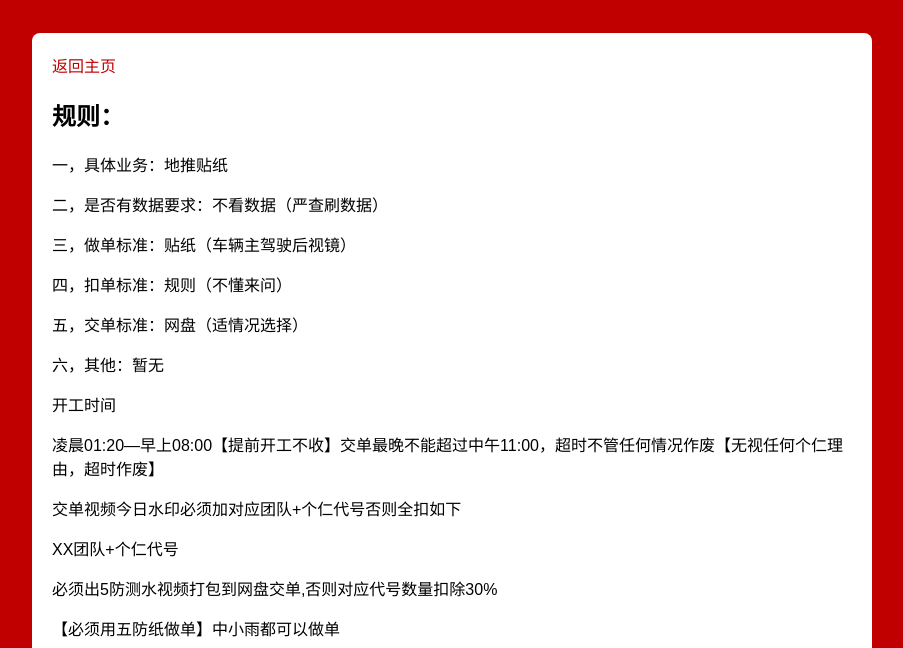
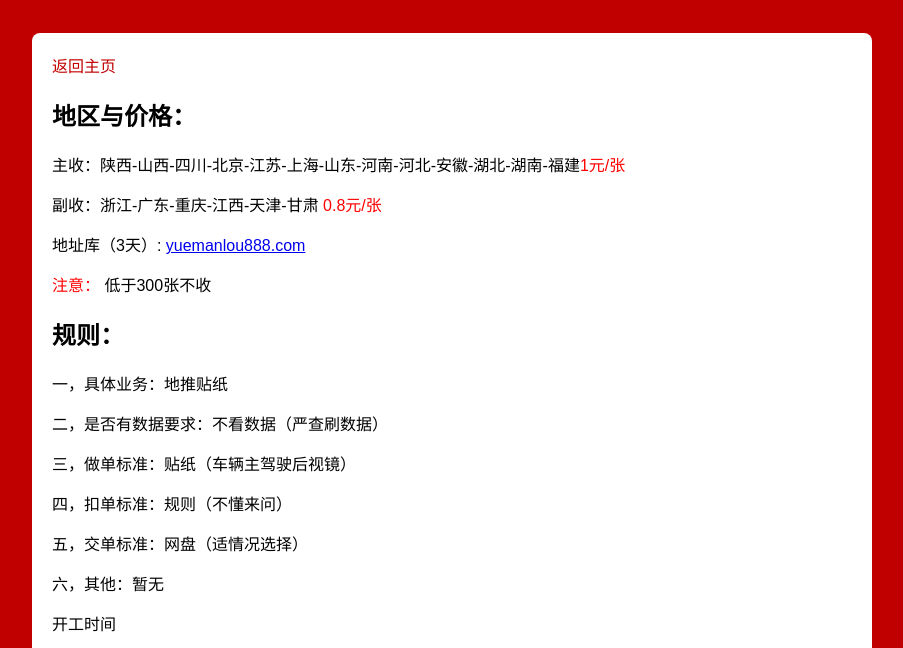
Before and after one commit to qgdt/qgdt.github.io, a plain HTML site: page sy.html in a window 1280 px wide. Shown: the part 130-778 px from the top of the page, without its empty margins (188-1091 px from the left). Drawn offline with Linux system fonts and the light colour scheme.

Commit message:
Update sy.html

```diff
--- a/sy.html
+++ b/sy.html
@@ -64,6 +64,16 @@
     </div>
     <div class="contact-section">
         <a class="back-button" href="index.html">返回主页</a>
+           <h2>地区与价格：</h2>
+
+<p> 主收：陕西-山西-四川-北京-江苏-上海-山东-河南-河北-安徽-湖北-湖南-福建<span style="color: #ff0000;">1元/张</span></p>
+
+<p> 副收：浙江-广东-重庆-江西-天津-甘肃 <span style="color: #ff0000;">0.8元/张</span></p>
+
+<p> 地址库（3天）: <a href="yuemanlou888.com" target="_blank">yuemanlou888.com</a> <p>
+
+<p>  <span style="color: #ff0000;">注意：</span> 低于300张不收 </p>
+
         <h2>规则：</h2>
         <p>一，具体业务：地推贴纸</p>
 <p>二，是否有数据要求：不看数据（严查刷数据）</p>
```
